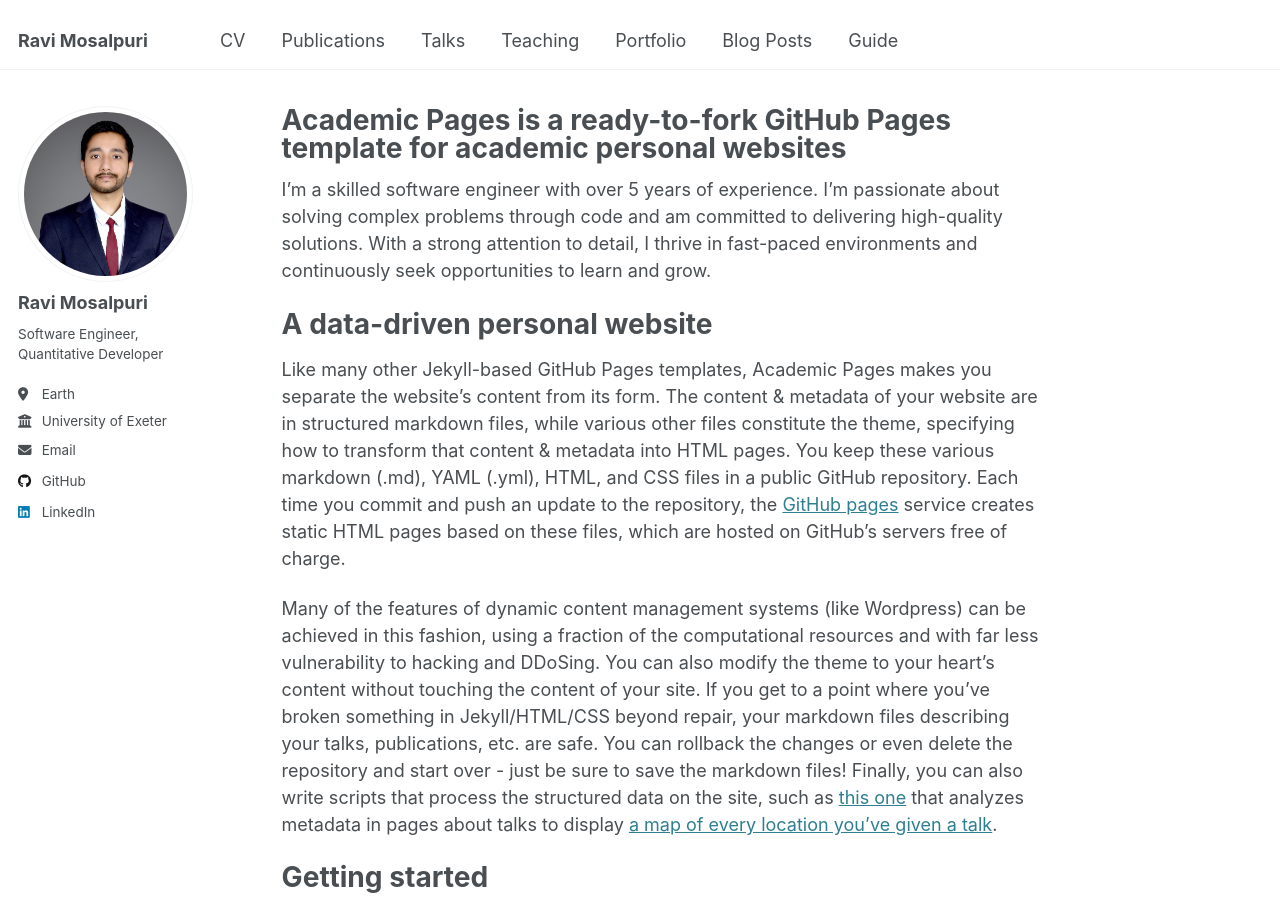
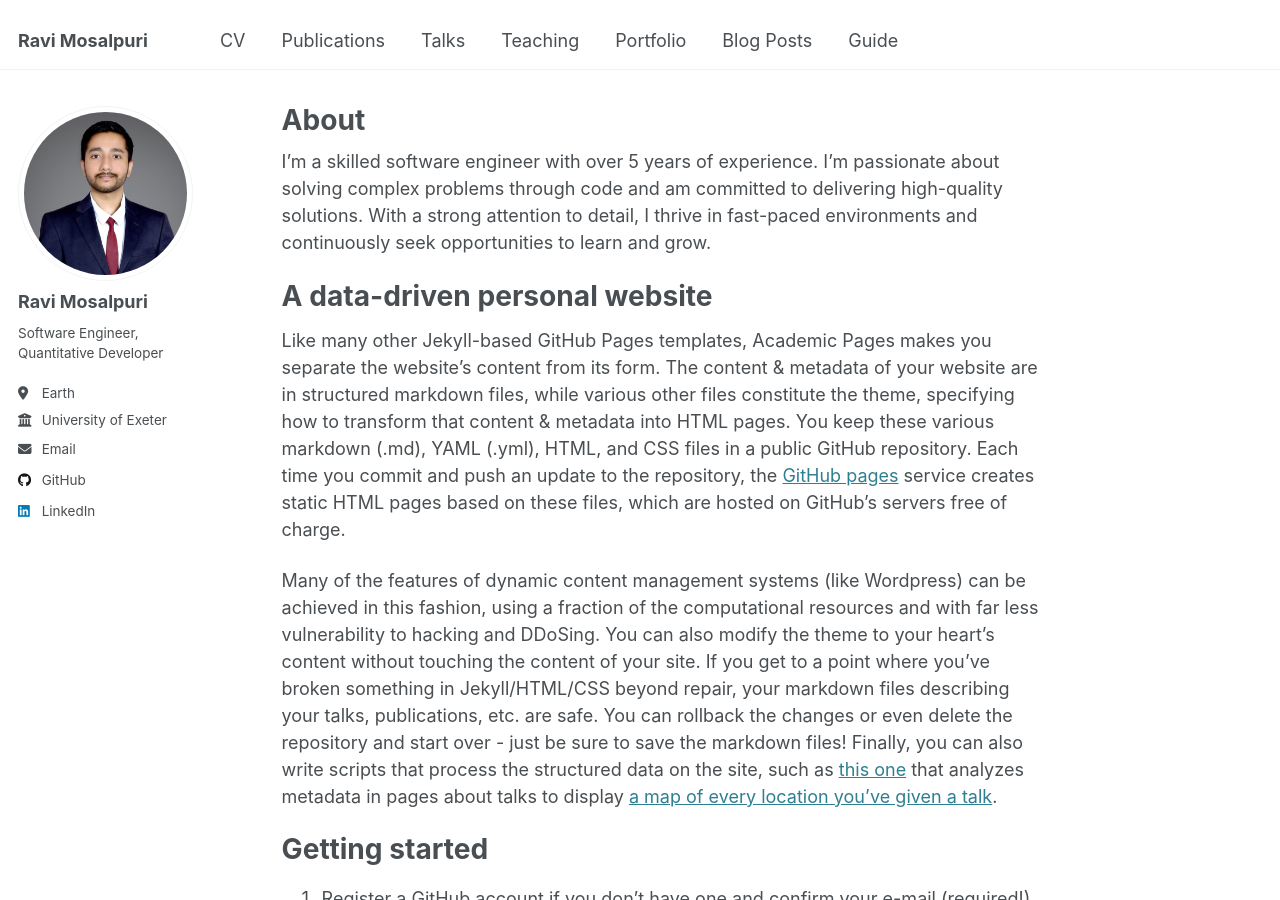
Before and after one commit to RaviMosalpuri/RaviMosalpuri.github.io, a Jekyll site: the page built from _pages/about.md, in a window 1280 px wide and 900 px high. Built offline with Jekyll 4.4.1, drawn with Linux system fonts in a browser that asks for light colours.

Commit message:
Minor changes

```diff
--- a/_config.yml
+++ b/_config.yml
@@ -13,7 +13,7 @@
 title_separator          : "-"
 name                     : &name "Ravi Mosalpuri"
 description              : &description "personal description"
-url                      : https://academicpages.github.io # the base hostname & protocol for your site e.g. "https://[your GitHub username].github.io"
+url                      : https://ravimosalpuri.github.io/ # the base hostname & protocol for your site e.g. "https://[your GitHub username].github.io"
 baseurl                  : "" # the subpath of your site, e.g. "/blog"
 repository               : "academicpages/academicpages.github.io"
 
@@ -59,7 +59,7 @@
   keybase          : # Username
   instagram        : # Username
   lastfm           : # Username
-  linkedin         : "https://www.linkedin.com/in/ravi-mosalpuri/"
+  linkedin         : "ravi-mosalpuri"
   mastodon         : # URL
   medium           : # URL
   pinterest        : # Username
--- a/_data/navigation.yml
+++ b/_data/navigation.yml
@@ -24,7 +24,5 @@
   - title: "Blog Posts"
     url: /year-archive/
 
-
-
   - title: "Guide"
     url: /markdown/
--- a/_pages/about.md
+++ b/_pages/about.md
@@ -1,6 +1,6 @@
 ---
 permalink: /
-title: "Academic Pages is a ready-to-fork GitHub Pages template for academic personal websites"
+title: "About"
 author_profile: true
 redirect_from:
   - /about/
```
Also changed, not shown: images/Photo_RaviMosalpuri.png.
